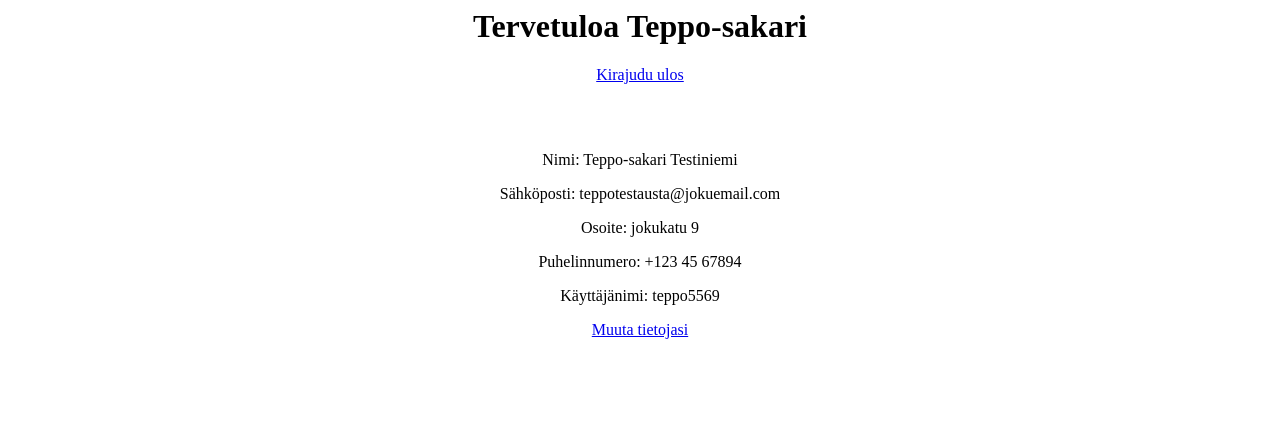
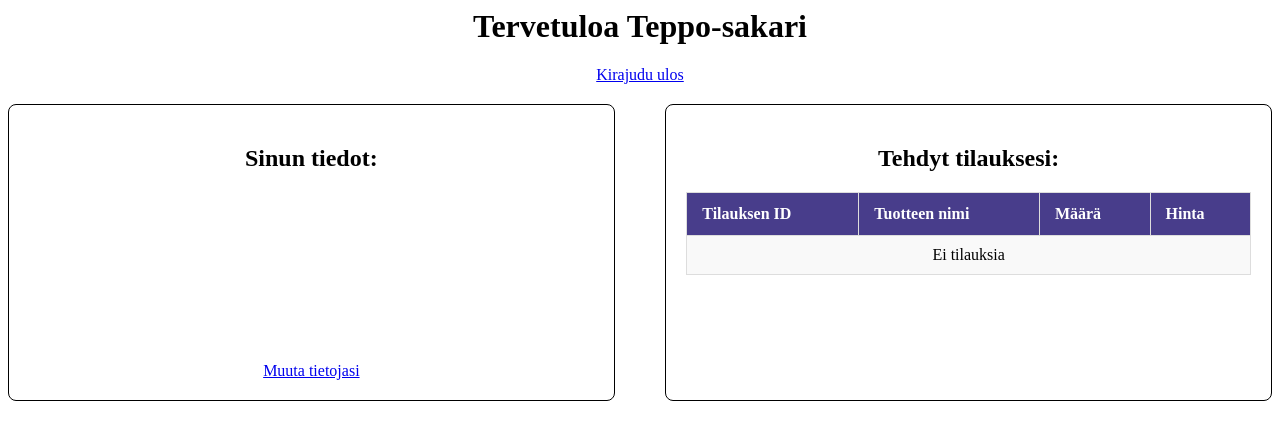
Before and after one commit to olicodeman/PHP-Verkkokauppa, a PHP site: page /profiili.php in a window 1280 px wide. Shown: the top 440 px of the page. Run offline with PHP 8.4, Linux system fonts and the light colour scheme; a user stored in the database is signed in; data comes from the database, SQL or seed files in the repository; both versions use the stored data as it was after the commit.

Commit message:
Käyttäjän tilaus näkymä

```diff
--- a/profiili.php
+++ b/profiili.php
@@ -21,15 +21,79 @@
 		$address = $userDetails['address'] ?? 'Ei tiedossa';
 		$phoneNumber = $userDetails['phonenumber'] ?? 'Ei tiedossa';
 	}
+
+	$qry = "
+    SELECT
+        t.order_id,
+        p.nimi AS nimi,
+        op.quantity,
+        (p.hinta * op.quantity) AS total_price
+    FROM
+        tilaukset t
+    INNER JOIN
+        tilaus_tuotteet op ON t.order_id = op.order_id
+    INNER JOIN
+        tuotteet p ON op.product_id = p.id
+    WHERE
+        t.member_id = " . intval($_SESSION['SESS_MEMBER_ID']);
+
+		$result = mysqli_query($link, $qry);
+
+		$orderDetails = [];
+		if ($result) {
+			while ($row = mysqli_fetch_assoc($result)) {
+				$orderDetails[] = $row;
+			}
+		}
 ?>
 
+<style>
+	.profile-content-container {
+    display: flex;
+    justify-content: space-between;
+    margin-top: 20px;
+}
 
+.profile-content-box {
+    width: 48%;
+    box-sizing: border-box;
+    padding: 20px;
+    color: white;
+    border-radius: 8px;
+    border: 1px solid black;
+}
+.orders-table {
+    width: 100%;
+    border-collapse: collapse;
+    margin-top: 10px;
+    font-size: 16px;
+    text-align: left;
+}
+
+/* Table headers */
+.orders-table th {
+    background-color: darkslateblue;
+    color: white;
+    padding: 12px 15px;
+    border: 1px solid #ddd;
+}
+
+/* Table rows */
+.orders-table td {
+    padding: 10px 15px;
+    border: 1px solid #ddd;
+    background-color: #f9f9f9;
+}
+
+</style>
 <body>
 <div style="text-align: center;">
     <h1>Tervetuloa <?php echo htmlspecialchars($_SESSION['SESS_FIRST_NAME']);?></h1>
     <a href="index.php?page=logout">Kirajudu ulos</a>
-	<h2 style="color: white;">Sinun tiedot:</h2>
+
+    <div class="profile-content-container">
         <div class="profile-content-box">
+            <h2 style="color: black;">Sinun tiedot:</h2>
             <p>Nimi: <?php echo htmlspecialchars($_SESSION['SESS_FIRST_NAME']);?> <?php echo htmlspecialchars($_SESSION['SESS_LAST_NAME']);?></p>
             <p>Sähköposti: <?php echo htmlspecialchars($_SESSION['SESS_EMAIL']);?></p>
             <p>Osoite: <?php echo htmlspecialchars($address); ?></p>
@@ -37,5 +101,36 @@
             <p>Käyttäjänimi: <?php echo htmlspecialchars($_SESSION['SESS_LOGIN']);?></p>
             <a class="edit-btn" href="index.php?page=user-edit">Muuta tietojasi</a>
         </div>
+
+        <div class="profile-content-box">
+    <h2 style="color: black;">Tehdyt tilauksesi:</h2>
+    <table class="orders-table" style="width: 100%; border-collapse: collapse; color: black; ">
+        <thead>
+            <tr>
+                <th>Tilauksen ID</th>
+                <th>Tuotteen nimi</th>
+                <th>Määrä</th>
+                <th>Hinta</th>
+            </tr>
+        </thead>
+        <tbody>
+            <?php if (!empty($orderDetails)): ?>
+                <?php foreach ($orderDetails as $order): ?>
+                    <tr>
+                        <td><?php echo htmlspecialchars($order['order_id']); ?></td>
+                        <td><?php echo htmlspecialchars($order['nimi']); ?></td>
+                        <td><?php echo htmlspecialchars($order['quantity']); ?></td>
+                        <td><?php echo htmlspecialchars(number_format($order['total_price'], 2)); ?> €</td>
+                    </tr>
+                <?php endforeach; ?>
+            <?php else: ?>
+                <tr>
+                    <td colspan="4" style="text-align: center;">Ei tilauksia</td>
+                </tr>
+            <?php endif; ?>
+        </tbody>
+    </table>
+</div>
+    </div>
 </div>
 </body>
```
Also changed, not shown: verkkokauppadb.sql (+15 -1 lines). Lines whose indentation alone changed are shown as unchanged.
